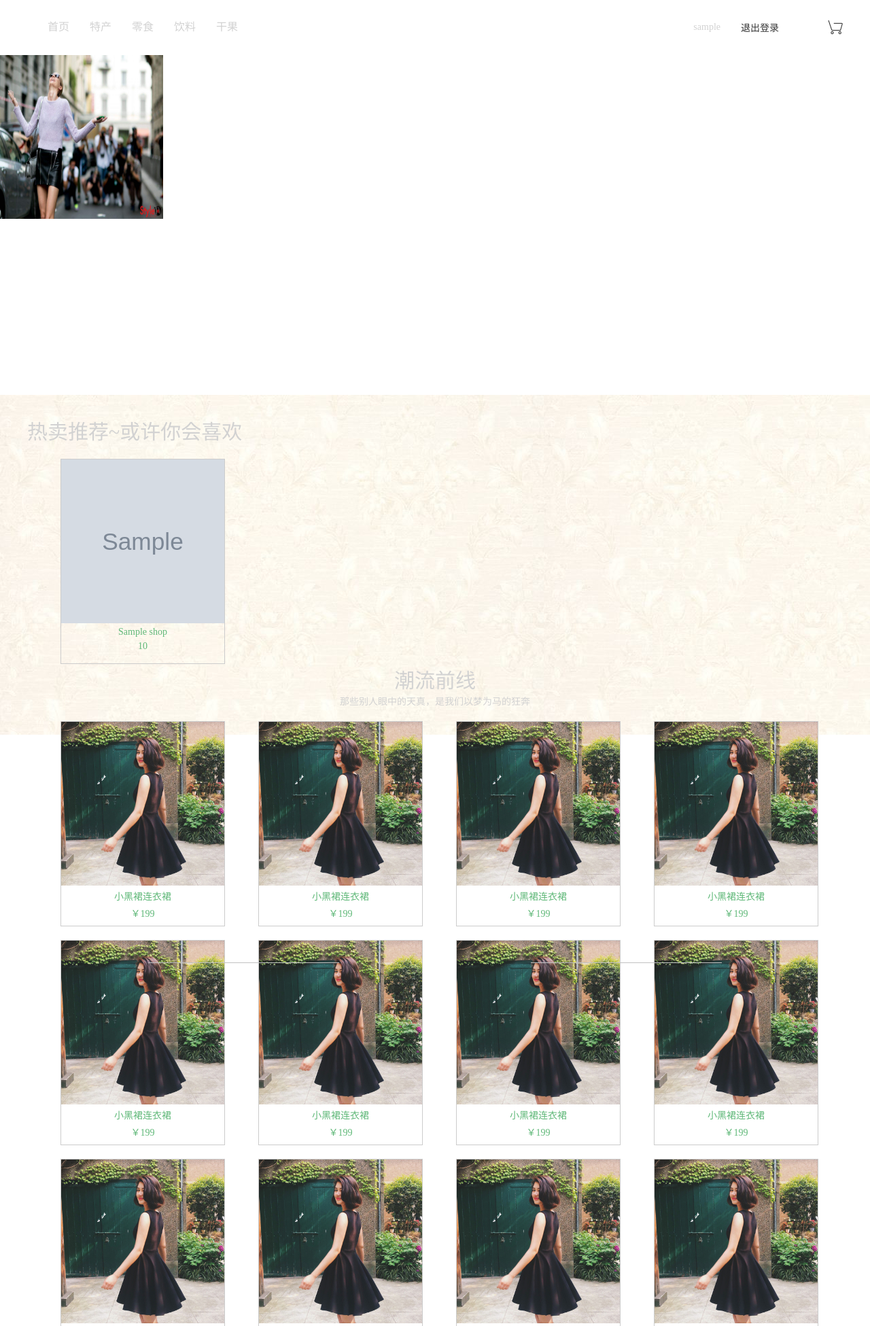
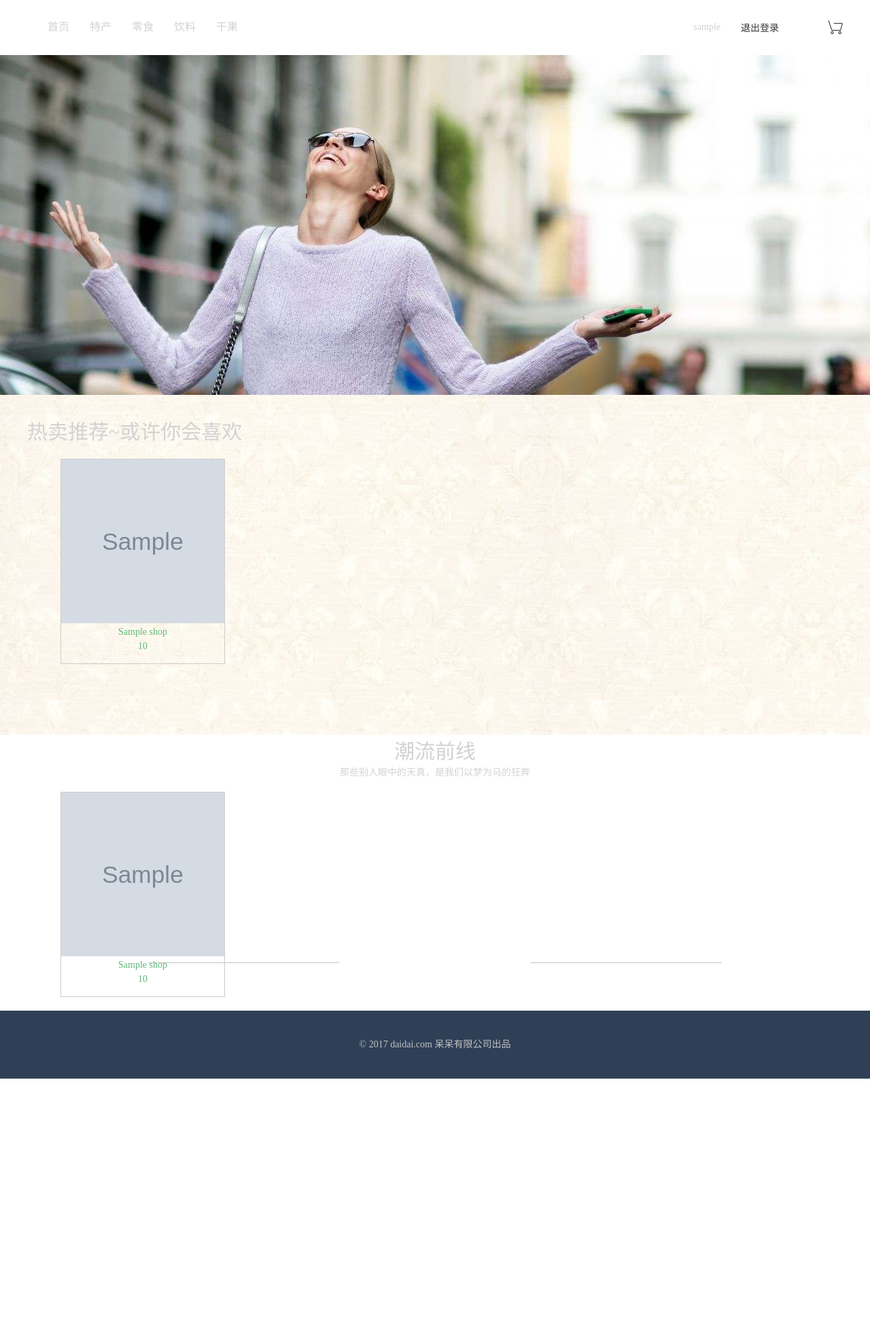
Before and after one commit to xypecho/Electronic-shop, a PHP site: page / in a window 1280 px wide. Shown: the top 1951 px of the page at 68% size. After the commit the page ends 1587 px from the top, so only its background shows below. Run offline with PHP 8.4, Linux system fonts and the light colour scheme; the visitor is signed in with stand-in values (Sample User, id 1); tables that the repository leaves empty or names only in its code hold one stand-in row (values such as "Sample post"); grey boxes marked "Sample" are stand-in pictures.

Commit message:
Signed-off-by: xypecho <xypecho@163.com>

```diff
--- a/index.php
+++ b/index.php
@@ -22,7 +22,7 @@
 	<script type="text/javascript" src="public/js/layer.js"></script>
 	<script type="text/javascript" src="public/js/flow.js"></script>
 	<style type="text/css">
-		img{
+		.hot-goods img{
 			width: 240px;
 			height: 240.59px;
 		}
@@ -57,17 +57,16 @@
 				<div class="hot-body">
 				<?php
 					foreach ($rows as $row) {
-						echo "<div class='hot-goods'>";
-						echo "<a href=''><img src='/admin/html/{$row['img_path']}'></a>";
-						echo "<a href=''><p>{$row['name']}</p></a>";
-						echo "<a href=''><p>{$row['price']}</p></a>";
-						echo "<div>";
+						if ($row['id']<5) {
+							echo "<div class='hot-goods'>";
+							echo "<a href='home/html/product.php?id={$row["id"]}'><img src='/admin/html/{$row['img_path']}'></a>";
+							echo "<a href='home/html/product.php?id={$row["id"]}'><p>{$row['name']}</p></a>";
+							echo "<a href='home/html/product.php?id={$row["id"]}'><p>{$row['price']}</p></a>";
+							echo "</div>";
+						}
 					}
+
 				?>
-					<!-- <div class="hot-goods"><a href="home/html/product.php"><img src="home/img/goods.jpg"></a><a href=""><p>小黑裙连衣裙</p></a><a href=""><p>￥199</p></a></div>
-					<div class="hot-goods"><a href="home/html/product.php"><img src="home/img/goods.jpg"></a><a href=""><p>小黑裙连衣裙</p></a><a href=""><p>￥199</p></a></div>
-					<div class="hot-goods"><a href="home/html/product.php"><img src="home/img/goods.jpg"></a><a href=""><p>小黑裙连衣裙</p></a><a href=""><p>￥199</p></a></div>
-					<div class="hot-goods"><a href="home/html/product.php"><img src="home/img/goods.jpg"></a><a href=""><p>小黑裙连衣裙</p></a><a href=""><p>￥199</p></a></div> -->
 				</div>
 			</div>
 		</div>
@@ -79,26 +78,16 @@
 					<p class="line">那些别人眼中的天真，是我们以梦为马的狂奔</p>
 				</div>
 				<div class="fashion-body">
-					<div class="hot-goods"><a href="home/html/product.php"><img src="home/img/goods.jpg"></a><a href=""><p>小黑裙连衣裙</p></a><a href=""><p>￥199</p></a></div>
-					<div class="hot-goods"><a href="home/html/product.php"><img src="home/img/goods.jpg"></a><a href=""><p>小黑裙连衣裙</p></a><a href=""><p>￥199</p></a></div>
-					<div class="hot-goods"><a href="home/html/product.php"><img src="home/img/goods.jpg"></a><a href=""><p>小黑裙连衣裙</p></a><a href=""><p>￥199</p></a></div>
-					<div class="hot-goods"><a href="home/html/product.php"><img src="home/img/goods.jpg"></a><a href=""><p>小黑裙连衣裙</p></a><a href=""><p>￥199</p></a></div>
-					<div class="hot-goods"><a href="home/html/product.php"><img src="home/img/goods.jpg"></a><a href=""><p>小黑裙连衣裙</p></a><a href=""><p>￥199</p></a></div>
-					<div class="hot-goods"><a href="home/html/product.php"><img src="home/img/goods.jpg"></a><a href=""><p>小黑裙连衣裙</p></a><a href=""><p>￥199</p></a></div>
-					<div class="hot-goods"><a href="home/html/product.php"><img src="home/img/goods.jpg"></a><a href=""><p>小黑裙连衣裙</p></a><a href=""><p>￥199</p></a></div>
-					<div class="hot-goods"><a href="home/html/product.php"><img src="home/img/goods.jpg"></a><a href=""><p>小黑裙连衣裙</p></a><a href=""><p>￥199</p></a></div>
-					<div class="hot-goods"><a href="home/html/product.php"><img src="home/img/goods.jpg"></a><a href=""><p>小黑裙连衣裙</p></a><a href=""><p>￥199</p></a></div>
-					<div class="hot-goods"><a href="home/html/product.php"><img src="home/img/goods.jpg"></a><a href=""><p>小黑裙连衣裙</p></a><a href=""><p>￥199</p></a></div>
-					<div class="hot-goods"><a href="home/html/product.php"><img src="home/img/goods.jpg"></a><a href=""><p>小黑裙连衣裙</p></a><a href=""><p>￥199</p></a></div>
-					<div class="hot-goods"><a href="home/html/product.php"><img src="home/img/goods.jpg"></a><a href=""><p>小黑裙连衣裙</p></a><a href=""><p>￥199</p></a></div>
-					<div class="hot-goods"><a href="home/html/product.php"><img src="home/img/goods.jpg"></a><a href=""><p>小黑裙连衣裙</p></a><a href=""><p>￥199</p></a></div>
-					<div class="hot-goods"><a href="home/html/product.php"><img src="home/img/goods.jpg"></a><a href=""><p>小黑裙连衣裙</p></a><a href=""><p>￥199</p></a></div>
-					<div class="hot-goods"><a href="home/html/product.php"><img src="home/img/goods.jpg"></a><a href=""><p>小黑裙连衣裙</p></a><a href=""><p>￥199</p></a></div>
-					<div class="hot-goods"><a href="home/html/product.php"><img src="home/img/goods.jpg"></a><a href=""><p>小黑裙连衣裙</p></a><a href=""><p>￥199</p></a></div>
-					<div class="hot-goods"><a href="home/html/product.php"><img src="home/img/goods.jpg"></a><a href=""><p>小黑裙连衣裙</p></a><a href=""><p>￥199</p></a></div>
-					<div class="hot-goods"><a href="home/html/product.php"><img src="home/img/goods.jpg"></a><a href=""><p>小黑裙连衣裙</p></a><a href=""><p>￥199</p></a></div>
-					<div class="hot-goods"><a href="home/html/product.php"><img src="home/img/goods.jpg"></a><a href=""><p>小黑裙连衣裙</p></a><a href=""><p>￥199</p></a></div>
-					<div class="hot-goods"><a href="home/html/product.php"><img src="home/img/goods.jpg"></a><a href=""><p>小黑裙连衣裙</p></a><a href=""><p>￥199</p></a></div>
+				<?php
+					foreach ($rows as $row) {
+							echo "<div class='hot-goods'>";
+							echo "<a href='home/html/product.php?id={$row["id"]}'><img src='/admin/html/{$row['img_path']}'></a>";
+							echo "<a href='home/html/product.php?id={$row["id"]}'><p>{$row['name']}</p></a>";
+							echo "<a href='home/html/product.php?id={$row["id"]}'><p>{$row['price']}</p></a>";
+							echo "</div>";
+					}
+
+				?>
 				</div>
 			</div>
 		</div>
```
Also changed, not shown: home/html/account.php (+20 -9 lines), home/html/addtocar.php (added, +12 -0 lines), home/html/product.php (+19 -2 lines), admin/html/image/2017-10-26/15090200921538049796.jpg (added), admin/html/image/2017-10-26/15090210831279510925.jpg (added), admin/html/image/2017-10-26/1509021123954891768.png (added), admin/html/image/2017-10-26/1509021278201677240.jpg (added), admin/html/image/2017-10-26/15090213141585145421.jpg (added), admin/html/image/2017-10-26/1509021320136795053.jpg (added), admin/html/image/2017-10-26/1509021328608671079.jpg (added), admin/html/image/2017-10-26/1509021334116568901.jpg (added), admin/html/image/2017-10-26/15090213421218205023.jpg (added), admin/html/image/2017-10-26/15090213491344406034.jpg (added), admin/html/image/2017-10-26/1509021355389146997.jpg (added), 4 more files.
